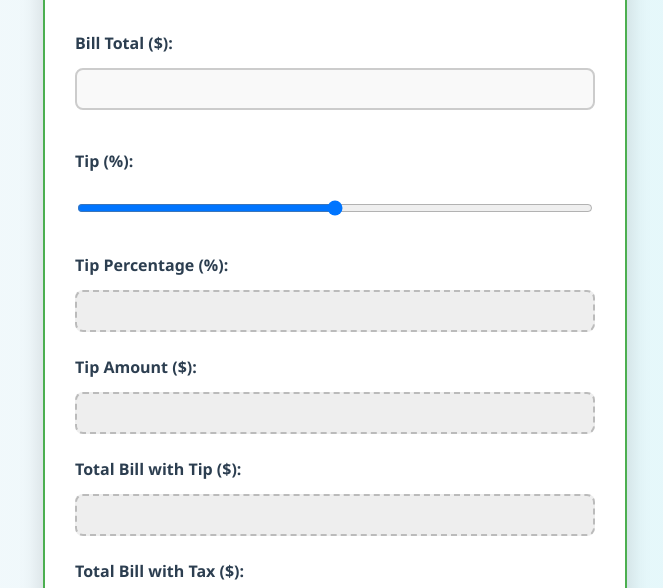
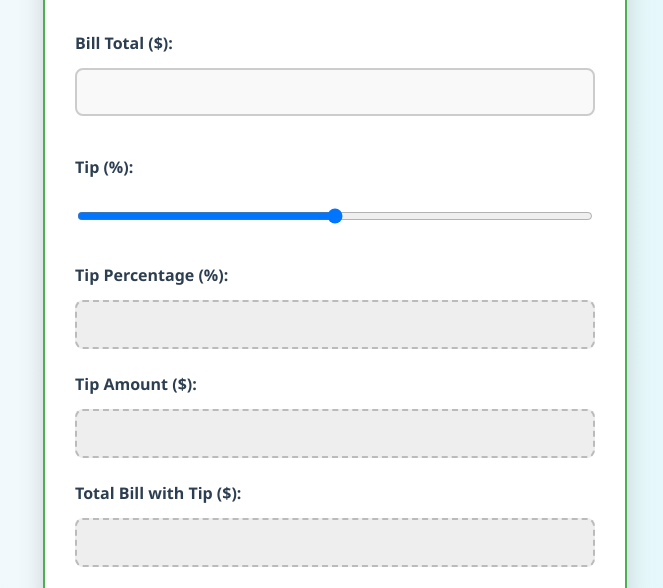
Before and after one commit to Branden108/Lab5-ITMD-441, a plain HTML site: page index.html in a window 1280 px wide. Shown: the part 139-727 px from the top of the page, without its empty margins (305-968 px from the left). Drawn offline with Linux system fonts and the light colour scheme.

Commit message:
Update style.css
Improved output readability with bold styling and right alignment; enhanced input appearance

```diff
--- a/style.css
+++ b/style.css
@@ -42,10 +42,10 @@ label {
 
 input[type="text"],
 input[type="range"] {
-  padding: 10px;
+  padding: 12px;
   border: 2px solid #ccc;
   border-radius: 8px;
-  font-size: 16px;
+  font-size: 17px;
   transition: border-color 0.3s ease, box-shadow 0.3s ease;
   background-color: #f9f9f9;
 }
@@ -59,8 +59,11 @@ input[type="range"]:focus {
 
 input.disabled {
   background-color: #eeeeee;
-  color: #999;
+  color: #111;
+  font-weight: bold;
   border: 2px dashed #bbb;
+  font-size: 18px;
+  text-align: right;
 }
 
 .error {
```
